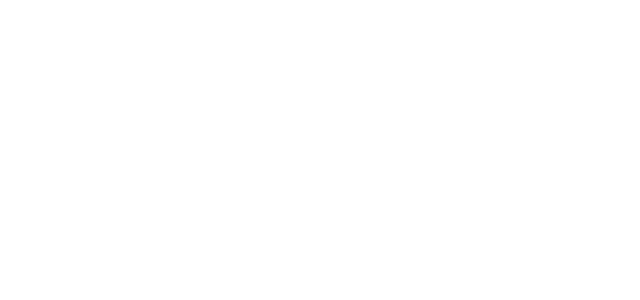
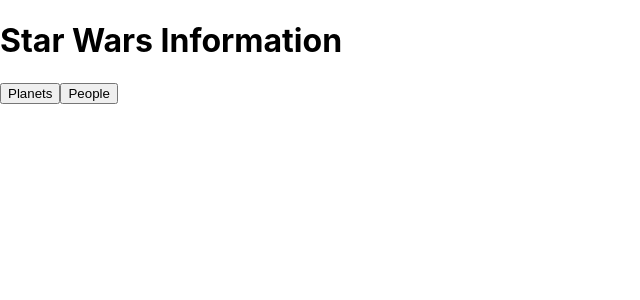
Before and after one commit to alexalikhani95/starwars-react-query, a React (Create React App) app: page / in a window 1280 px wide. Shown: the top 300 px of the page, without its empty margins (0-640 px from the left). Built offline with nearby package versions, Linux system fonts and the light colour scheme.

Commit message:
Importing basic navbar component into app

```diff
--- a/src/App.js
+++ b/src/App.js
@@ -1,5 +1,13 @@
+import Navbar from "./components/Navbar";
+
 function App() {
-  return <div className="App"></div>;
+  return (
+    <div className="App">
+      <h1>Star Wars Information</h1>
+      <Navbar />
+      <div className="content"></div>
+    </div>
+  );
 }
 
 export default App;
--- a/src/components/Navbar.js
+++ b/src/components/Navbar.js
@@ -0,0 +1,12 @@
+import React from "react";
+
+const Navbar = () => {
+  return (
+    <nav>
+      <button>Planets</button>
+      <button>People</button>
+    </nav>
+  );
+};
+
+export default Navbar;
```
